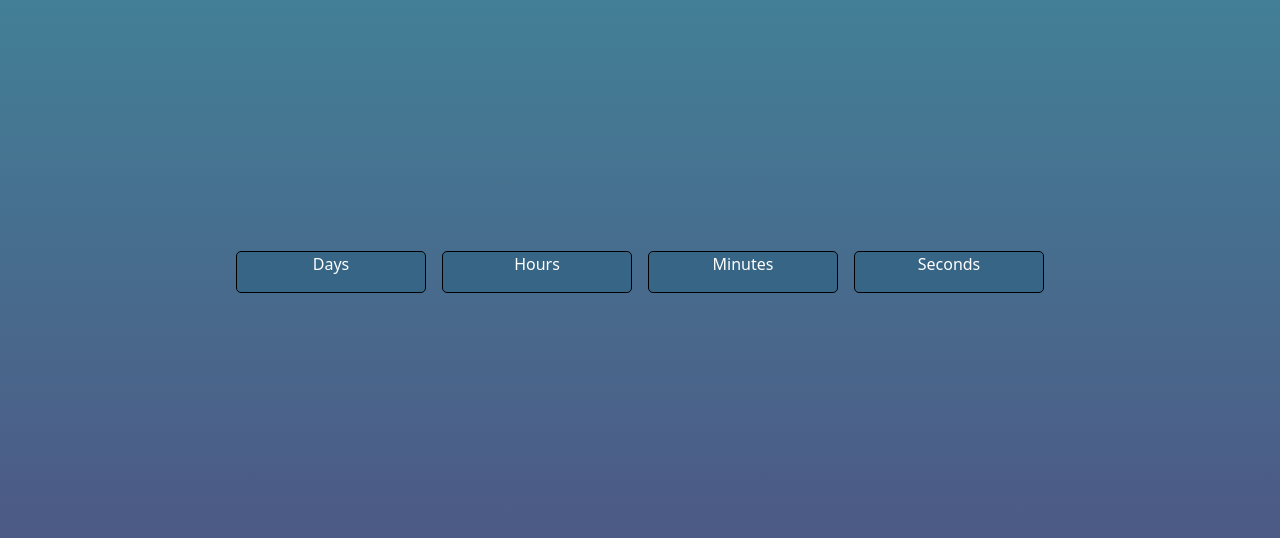
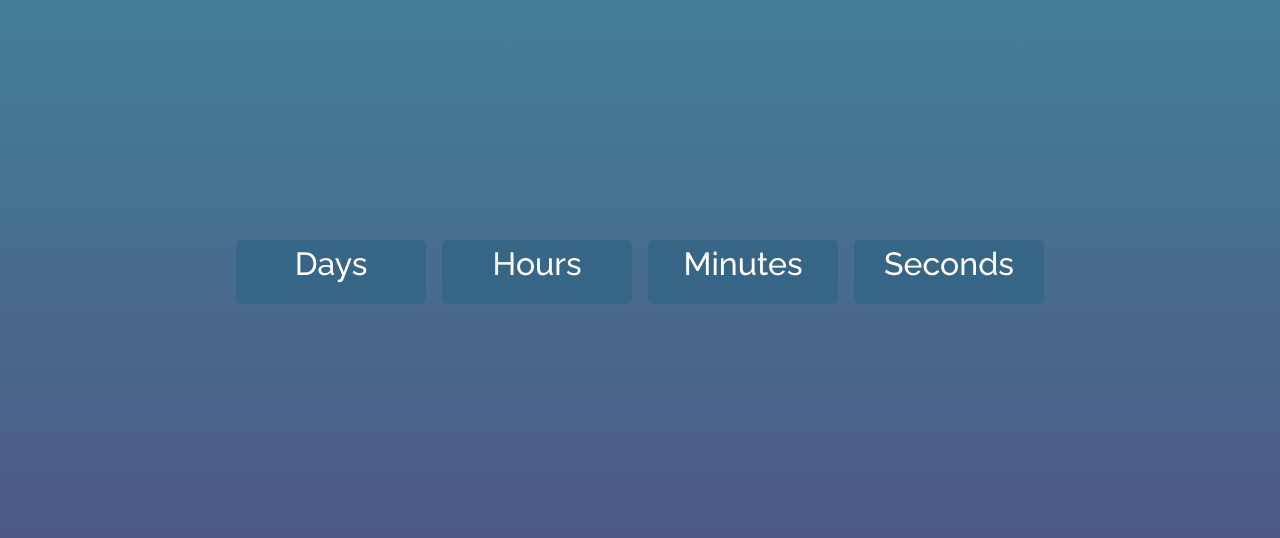
Before and after one commit to Huends-Jhoebert/doomsday-countdown-timer, a plain HTML site: page index.html in a window 1280 px wide. Shown: the part 128-666 px from the top of the page. Drawn offline with nearby package versions, Linux system fonts and the light colour scheme.

Commit message:
Added google font

```diff
--- a/dist/css/style.css
+++ b/dist/css/style.css
@@ -1,3 +1,5 @@
+@import url("https://fonts.googleapis.com/css2?family=Raleway:wght@500&display=swap");
+
 :root {
    --text-color: #fff;
 }
@@ -13,9 +15,9 @@
    background-image: linear-gradient(#40889a, #4f5081);
 }
 
-.row > div {
+/* .row > div {
    border: 1px solid black;
-}
+} */
 
 .row {
    height: 100vh;
@@ -30,6 +32,8 @@
 }
 
 .text {
+   font-size: 2rem;
    text-align: center;
    color: var(--text-color);
+   font-family: "Raleway", sans-serif;
 }
```
